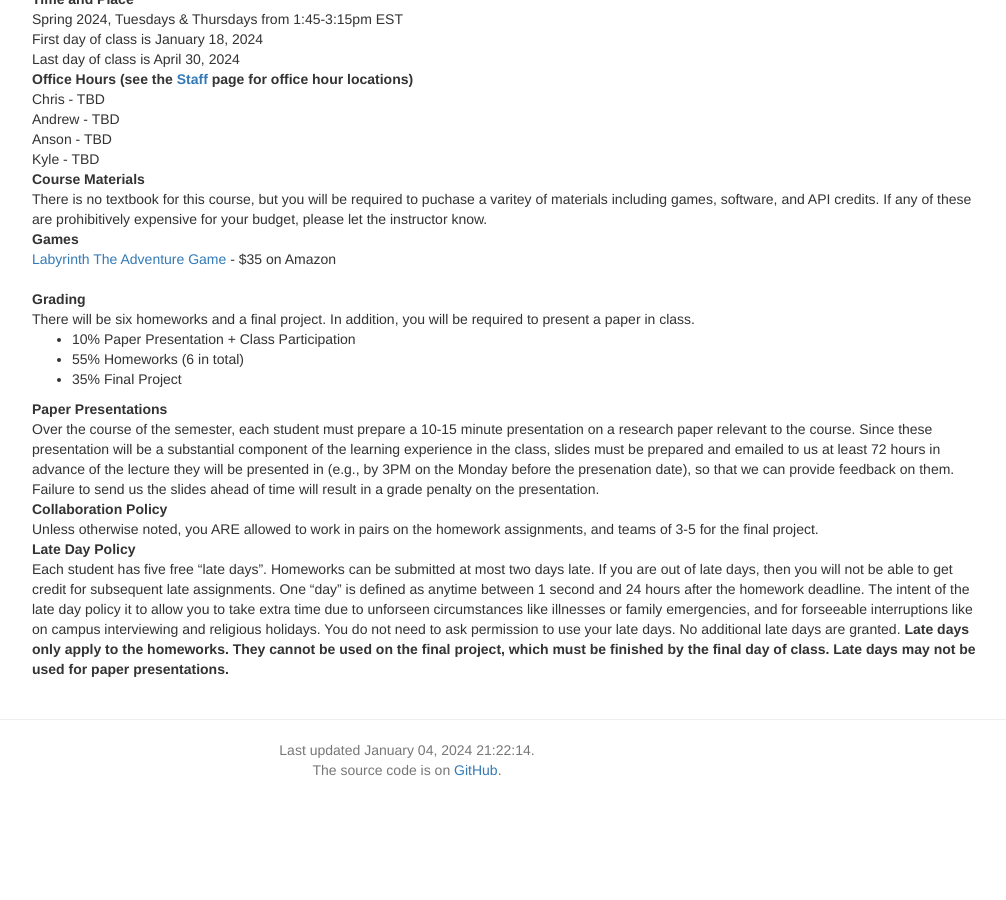
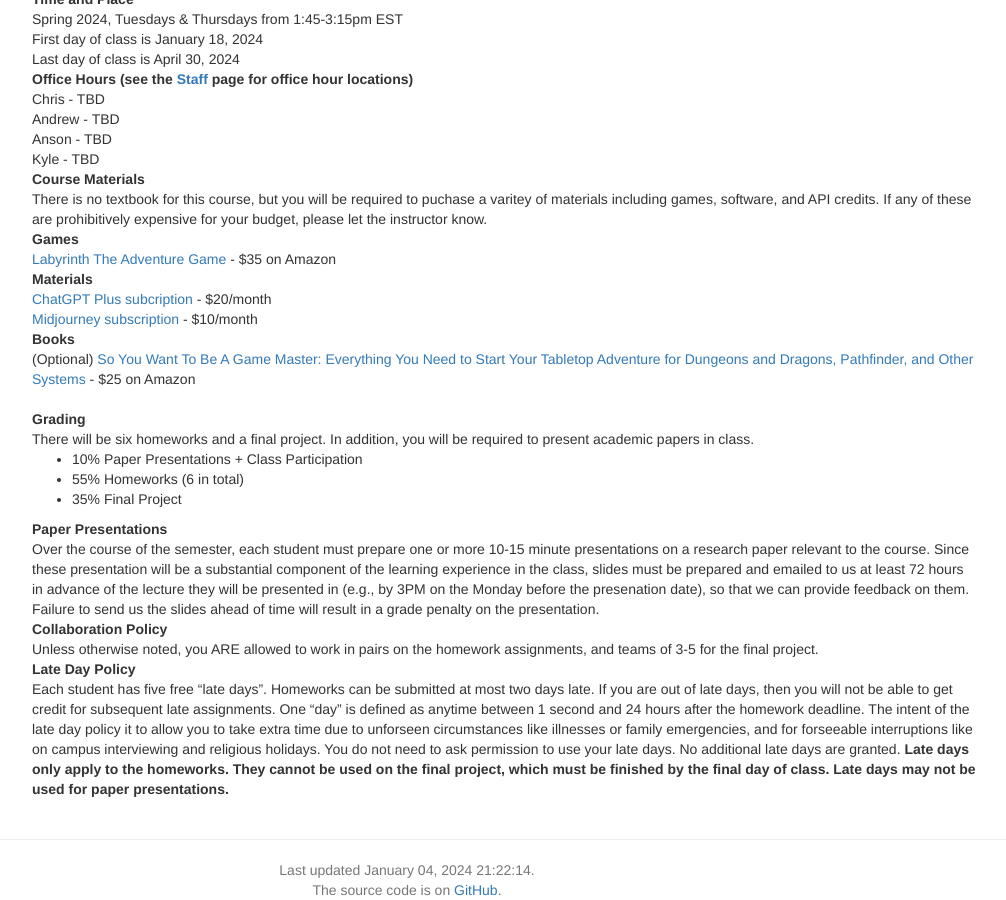
Before and after one commit to interactive-fiction-class/interactive-fiction-class.github.io, a Jekyll site: the page built from index.md, in a window 1280 px wide and 900 px high, scrolled down 742 px. Shown: the whole window, without its empty margins (233-1239 px from the left). Built offline with Jekyll 4.4.1, drawn with Linux system fonts in a browser that asks for light colours; nearby versions of some CDN libraries; a script that is not in the unit is left out; before the commit the page ends 1522 px from its top, so only the background shows below that.

Commit message:
Update index.md

```diff
--- a/index.md
+++ b/index.md
@@ -131,6 +131,12 @@ Games
 : [Labyrinth The Adventure Game](https://www.amazon.com/Jim-Hensons-Labyrinth-Adv-Game/dp/1916011551/) - $35 on Amazon
 
 
+Materials
+: [ChatGPT Plus subcription](http://chat.openai.com) - $20/month
+: [Midjourney subscription](https://www.midjourney.com/home) - $10/month
+
+Books
+: (Optional) [So You Want To Be A Game Master: Everything You Need to Start Your Tabletop Adventure for Dungeons and Dragons, Pathfinder, and Other Systems](https://www.amazon.com/gp/product/1645679152/ref=ox_sc_act_title_1?smid=ATVPDKIKX0DER&psc=1) - $25 on Amazon
 
 <!--
 : $20-30 [Parsley](http://www.memento-mori.com/parsely-products/) by Jared A Sorensen
@@ -139,13 +145,13 @@ Games
 -->
 
 Grading
-: There will be six homeworks and a final project. In addition, you will be required to present a paper in class.
-* 10% Paper Presentation + Class Participation
+: There will be six homeworks and a final project. In addition, you will be required to present academic papers in class.
+* 10% Paper Presentations + Class Participation
 * 55% Homeworks (6 in total)
 * 35% Final Project
 
 Paper Presentations
-: Over the course of the semester, each student must prepare a 10-15 minute presentation on a research paper relevant to the course. Since these presentation will be a substantial component of the learning experience in the class, slides must be prepared and emailed to us at least 72 hours in advance of the lecture they will be presented in (e.g., by 3PM on the Monday before the presenation date), so that we can provide feedback on them. Failure to send us the slides ahead of time will result in a grade penalty on the presentation.
+: Over the course of the semester, each student must prepare one or more 10-15 minute presentations on a research paper relevant to the course. Since these presentation will be a substantial component of the learning experience in the class, slides must be prepared and emailed to us at least 72 hours in advance of the lecture they will be presented in (e.g., by 3PM on the Monday before the presenation date), so that we can provide feedback on them. Failure to send us the slides ahead of time will result in a grade penalty on the presentation.
 
 Collaboration Policy
 : Unless otherwise noted, you ARE allowed to work in pairs on the homework assignments, and teams of 3-5 for the final project.
```
